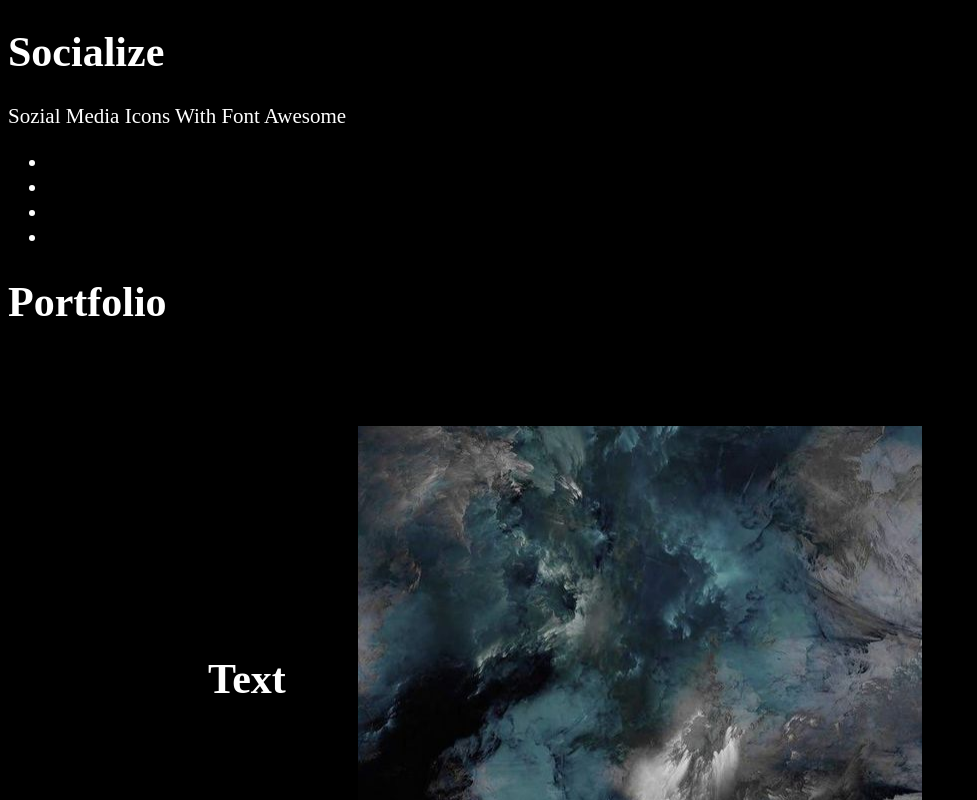
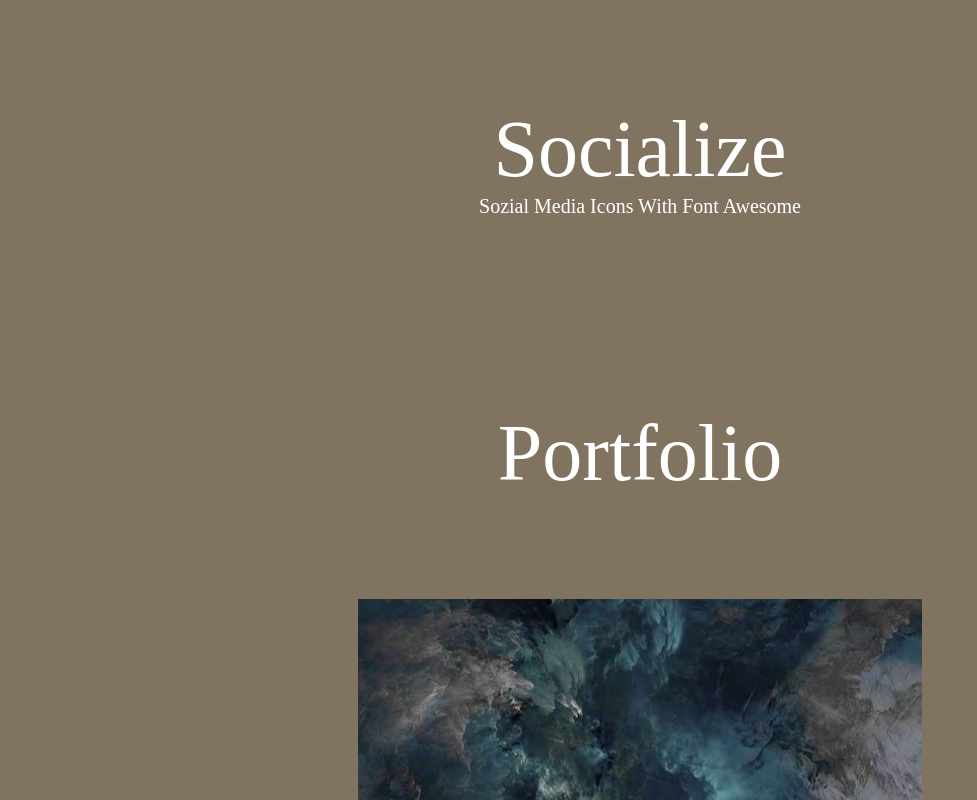
Before and after one commit to Sof-max/Ilja, a plain HTML site: page index.html in a window 1280 px wide. Shown: the top 800 px of the page, without its empty margins (0-977 px from the left). Drawn offline with Linux system fonts and the light colour scheme.

Commit message:
social.link

```diff
--- a/style.css
+++ b/style.css
@@ -1,5 +1,5 @@
 body{
-  background-color: black;
+  background-color: rgb(128, 116, 96);
   color: white;
   font-size: 21px;
 }
@@ -12,3 +12,33 @@ body{
   background-repeat: no-repeat;
   background-position: center;
 }
+
+h1{
+  font-weight: lighter;
+  font-size: 80px;
+  color: #fff;
+  text-align: center;
+  padding-top: 50px;
+  margin-bottom: 0%;
+}
+
+p{
+  color: #fff;
+  text-align: center;
+  font-family: Source Sans Pro;
+  font-weight: lighter;
+  font-size: 20px;
+  margin-top: 0;
+}
+
+li{
+  list-style: none;
+  margin: 10px 30px;
+  display: inline-block;
+  font-size: 20px;
+  padding: 20px 20px;
+  color: #fff;
+  border: 1px splid #fff;
+  border-radius: 50%;
+  transition: .5s;
+}
```
